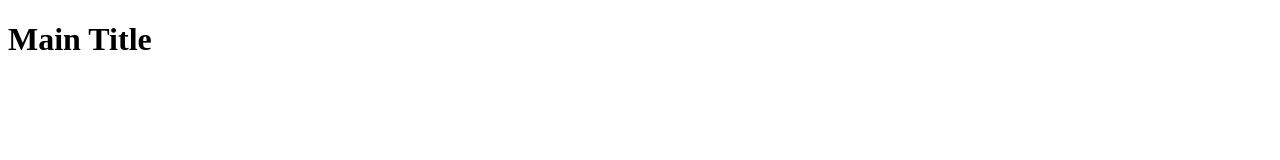
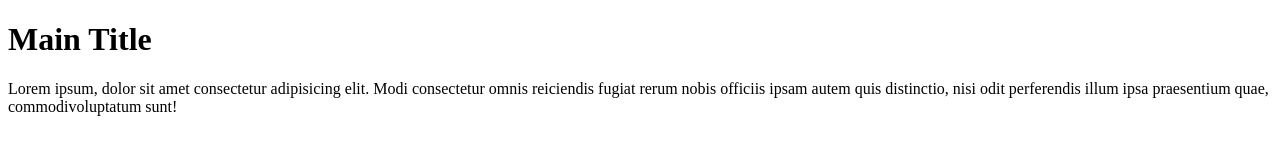
Before and after one commit to VSClarity/Training-2, a plain HTML site: page index.html in a window 1280 px wide. Drawn offline with Linux system fonts and the light colour scheme.

Commit message:
Add article text

```diff
--- a/index.html
+++ b/index.html
@@ -7,5 +7,10 @@
 </head>
 <body>
     <header><h1>Main Title</h1></header>
+     <article>
+        <p>
+        Lorem ipsum, dolor sit amet consectetur adipisicing elit. Modi consectetur omnis reiciendis fugiat rerum nobis officiis ipsam autem quis distinctio, nisi odit perferendis illum ipsa praesentium quae, commodivoluptatum sunt!
+        </p>
+    </article>
 </body>
 </html>
```
